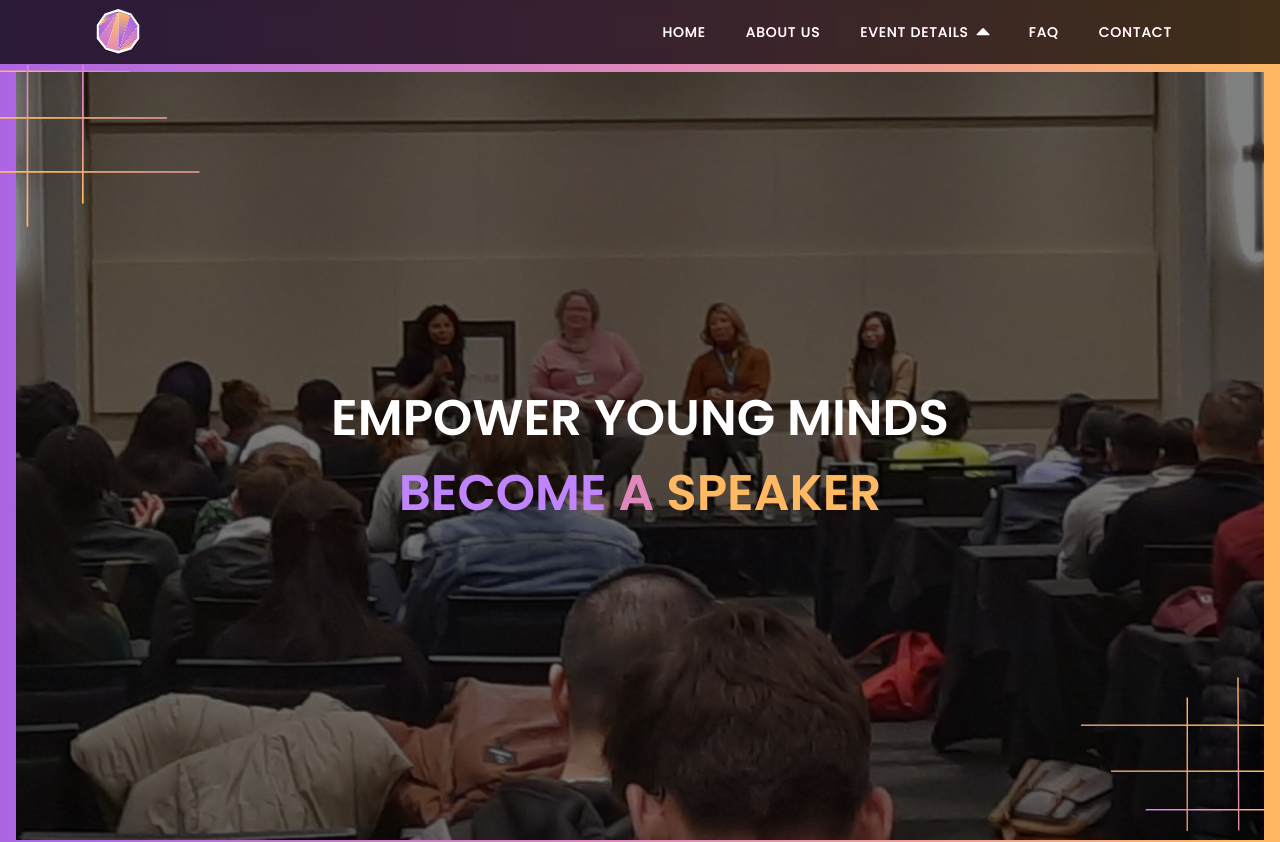
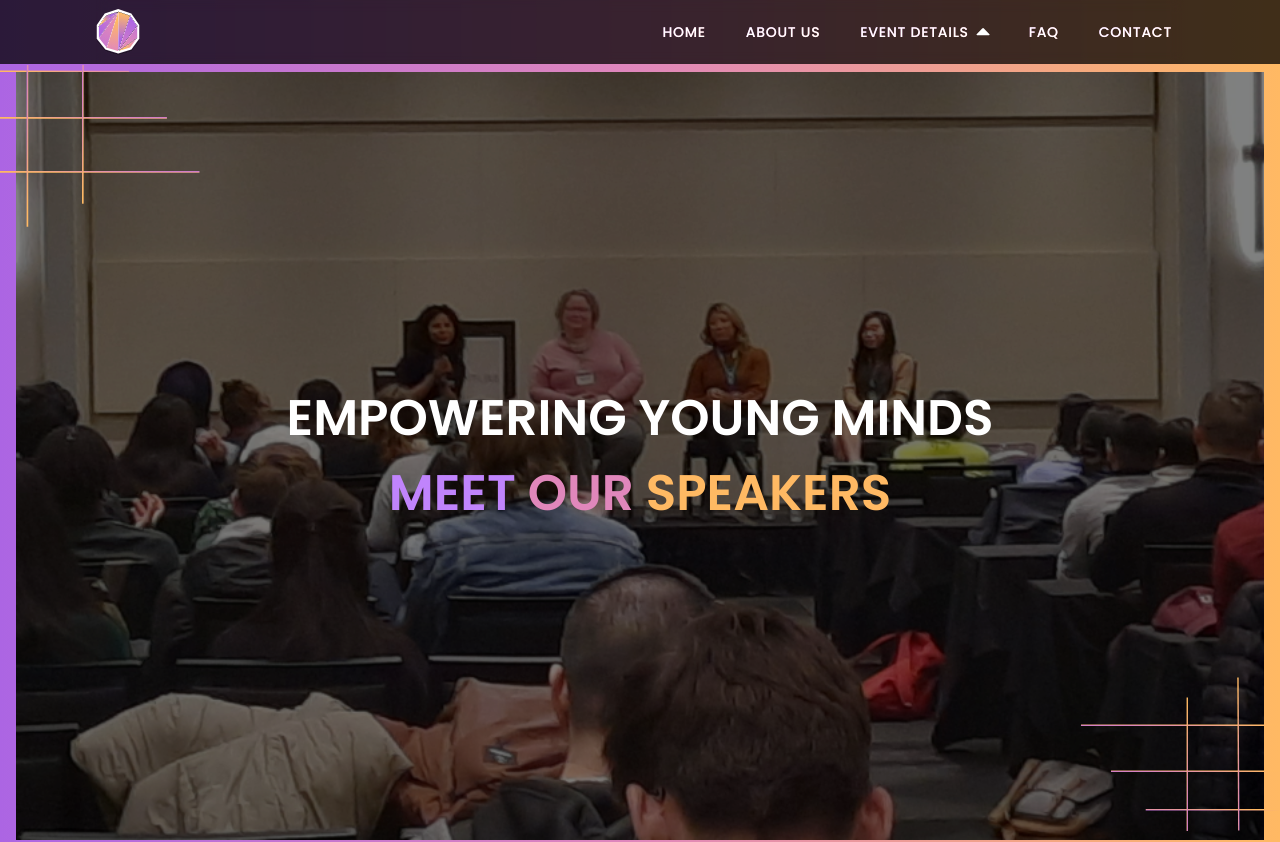
Before and after one commit to cusec/2024, a Next.js app: page /speakers in a window 1280 px wide. Shown: the top 842 px of the page. Built offline with nearby package versions, Linux system fonts and the light colour scheme.

Commit message:
feat: Change call to action text in speakers page

```diff
--- a/src/app/speakers/Main.tsx
+++ b/src/app/speakers/Main.tsx
@@ -58,28 +58,28 @@ export default function Main() {
             transition={transitionConfig()}
             className="uppercase text-center text-white font-semibold text-[24px] md:text-[36px] lg:text-[50px]"
           >
-            Empower Young Minds
+            Empowering Young Minds
             <br className="lg:block" />
             <motion.span
               {...getMotionProps(purple400)}
               transition={transitionConfig(0.3)}
               className="text-purple-400"
             >
-              Become
+              Meet
             </motion.span>{" "}
             <motion.span
               {...getMotionProps(roseQuartz)}
               transition={transitionConfig(0.6)}
               className="text-roseQuartz"
             >
-              A
+              Our
             </motion.span>{" "}
             <motion.span
               {...getMotionProps(goldenApricot)}
               transition={transitionConfig(0.9)}
               className="text-goldenApricot"
             >
-              Speaker
+              Speakers
             </motion.span>
           </motion.h1>
         </div>
```
